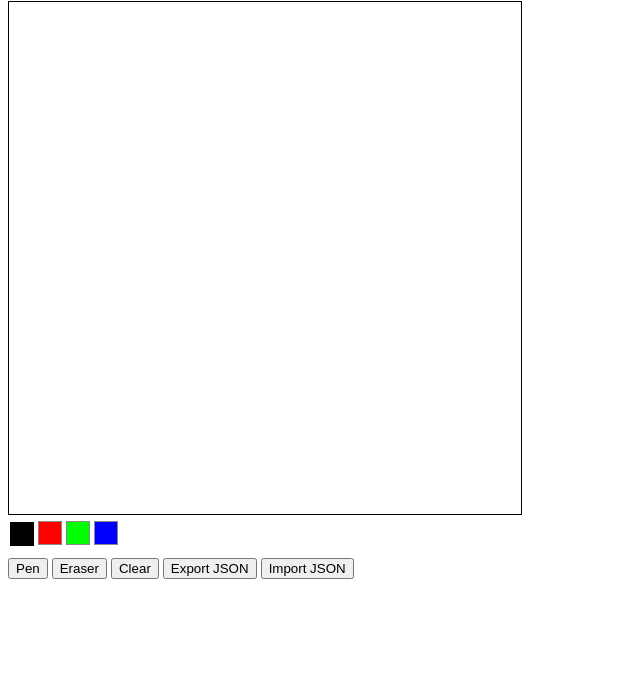
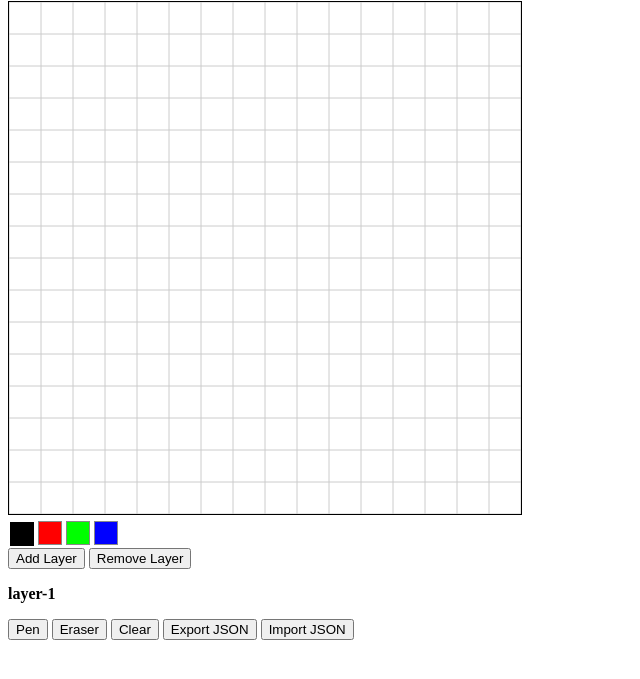
Before and after one commit to popcoondev/mrpaf-editor, a plain HTML site: page packages/editor/index.html in a window 1280 px wide. Shown: the part 79-758 px from the top of the page, without its empty margins (0-640 px from the left). Drawn offline with Linux system fonts and the light colour scheme.

Commit message:
feat: add layer controls to UI and support multi-layer rendering

```diff
--- a/packages/editor/index.html
+++ b/packages/editor/index.html
@@ -13,6 +13,12 @@
   <canvas id="canvas" width="512" height="512"></canvas>
   <!-- Color palette selector -->
   <div id="palette"></div>
+  <!-- Layer controls -->
+  <div id="layers">
+    <button id="add-layer">Add Layer</button>
+    <button id="remove-layer">Remove Layer</button>
+    <ul id="layer-list" style="list-style:none; padding-left:0;"></ul>
+  </div>
   <div id="tools">
     <button id="pen">Pen</button>
     <button id="eraser">Eraser</button>
--- a/packages/renderer/index.js
+++ b/packages/renderer/index.js
@@ -2,10 +2,6 @@
 export function drawProject(ctx, project, palette = []) {
   const width = project.canvas.width;
   const height = project.canvas.height;
-  // Find first pixel layer
-  const pixelLayer = project.layers.find(l => l.type === "pixel");
-  if (!pixelLayer || !pixelLayer.pixels || !pixelLayer.pixels.data) return;
-  const data = pixelLayer.pixels.data;
   // Determine pixel size to fit canvas
   const pixelSize = Math.floor(Math.min(ctx.canvas.width / width, ctx.canvas.height / height));
   // Clear canvas
@@ -24,12 +20,15 @@ export function drawProject(ctx, project, palette = []) {
     ctx.lineTo(width * pixelSize, y * pixelSize);
     ctx.stroke();
   }
-  // Draw pixels
+  // Draw pixel layers in order
+  project.layers.forEach(layer => {
+    if (layer.type !== 'pixel' || !layer.visible || !layer.pixels || !layer.pixels.data) return;
+    const data = layer.pixels.data;
+    ctx.globalAlpha = layer.opacity != null ? layer.opacity : 1;
     for (let y = 0; y < height; y++) {
       for (let x = 0; x < width; x++) {
         const idx = y * width + x;
         const val = data[idx];
-      // data value 0 = empty, values 1..n map to palette[0..n-1]
         if (val > 0) {
           const color = palette[val - 1] || '#000';
           ctx.fillStyle = color;
@@ -37,4 +36,6 @@ export function drawProject(ctx, project, palette = []) {
         }
       }
     }
+    ctx.globalAlpha = 1;
+  });
 }
```
Lines whose indentation alone changed are shown as unchanged.
